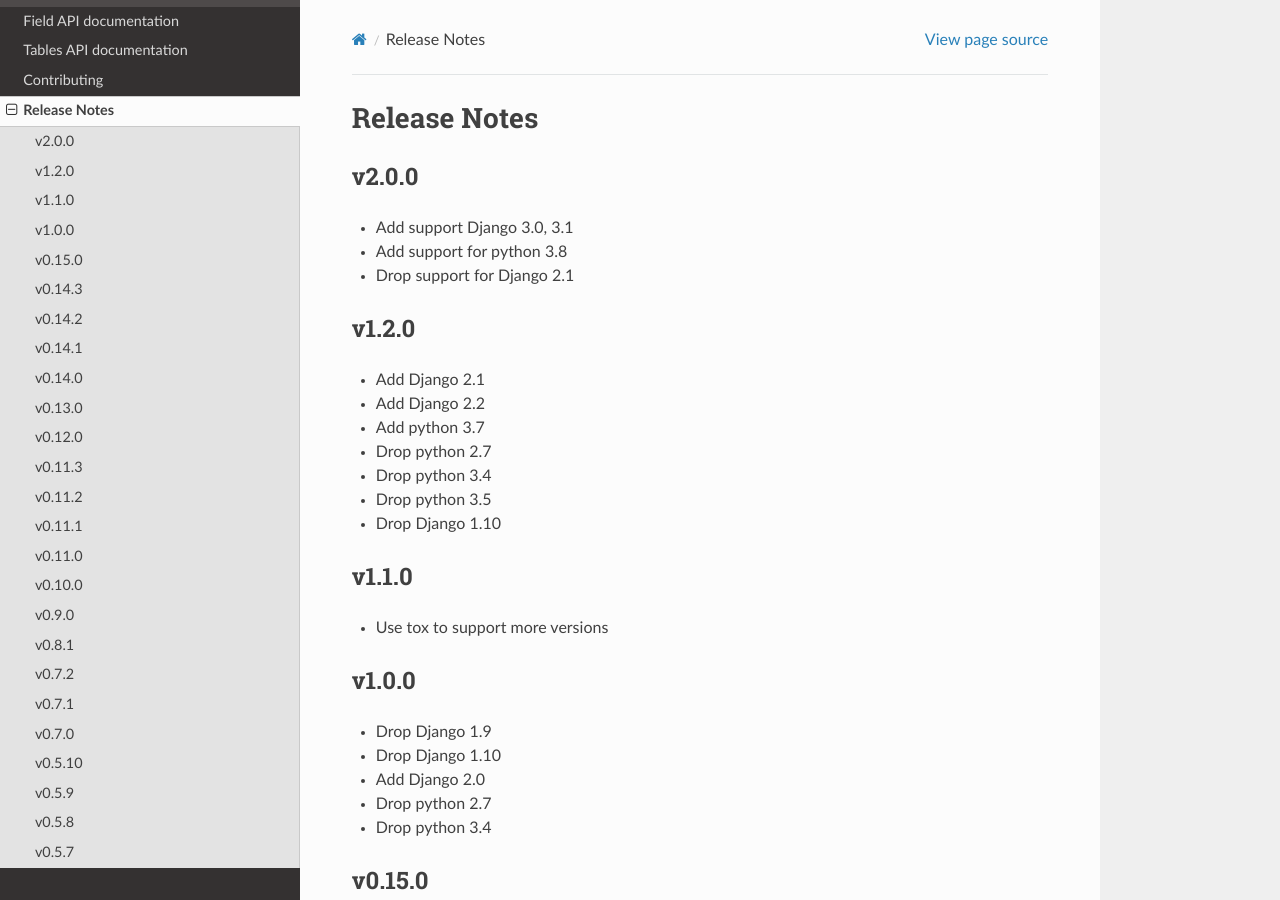
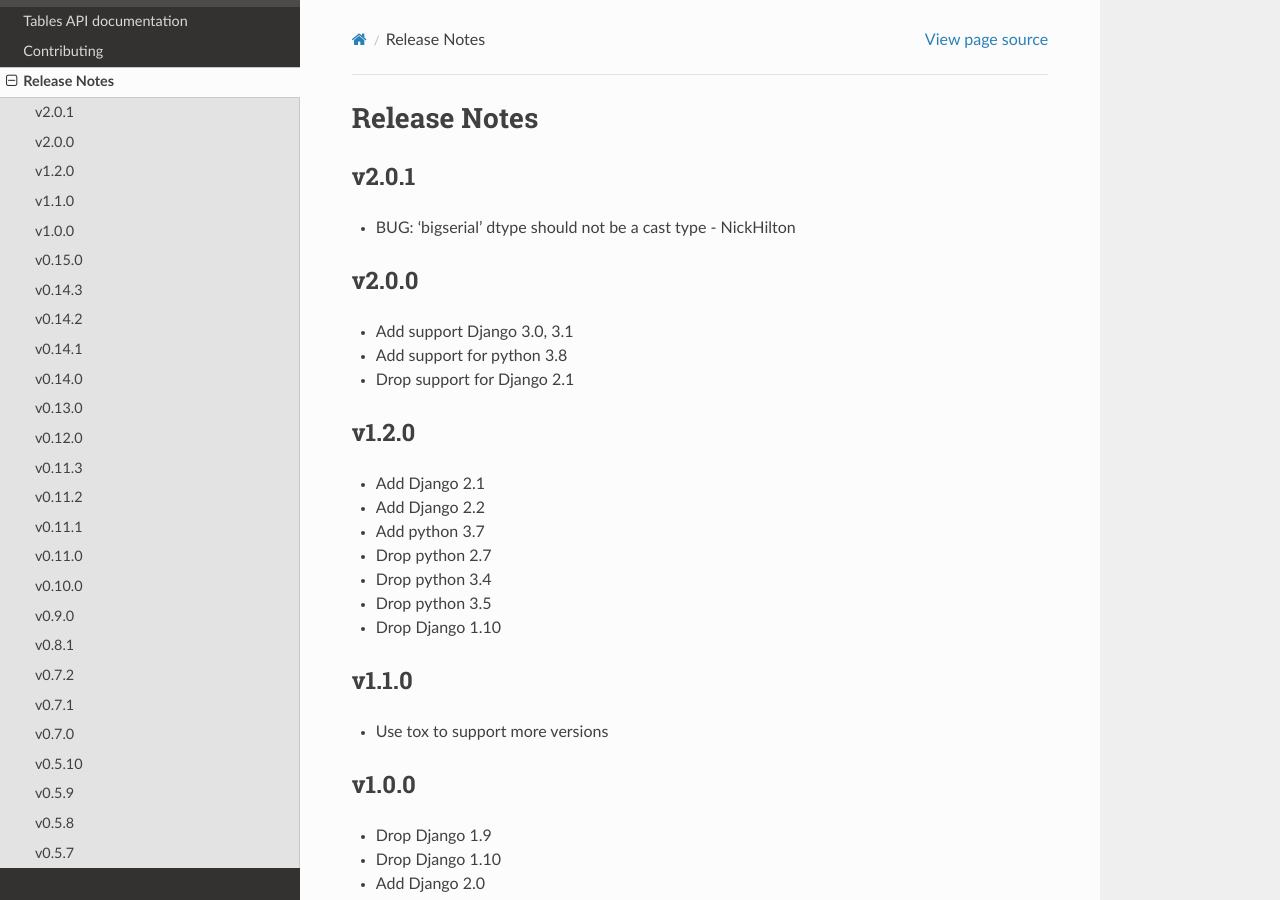
Before and after one commit to ambitioninc/django-query-builder, a Sphinx documentation site: the page built from docs/release_notes.rst, in a window 1280 px wide and 900 px high. Built offline with Sphinx 7.4.7 and the Read the Docs theme 2.0.0, drawn with Linux system fonts in a browser that asks for light colours.

Commit message:
version bump and note

```diff
--- a/docs/release_notes.rst
+++ b/docs/release_notes.rst
@@ -1,5 +1,9 @@
 Release Notes
 =============
+
+v2.0.1
+------
+* BUG: 'bigserial' dtype should not be a cast type - NickHilton
 
 v2.0.0
 ------
--- a/querybuilder/version.py
+++ b/querybuilder/version.py
@@ -1 +1 @@
-__version__ = '2.0.0'
+__version__ = '2.0.1'
```
Also changed, not shown: 1 other file.
